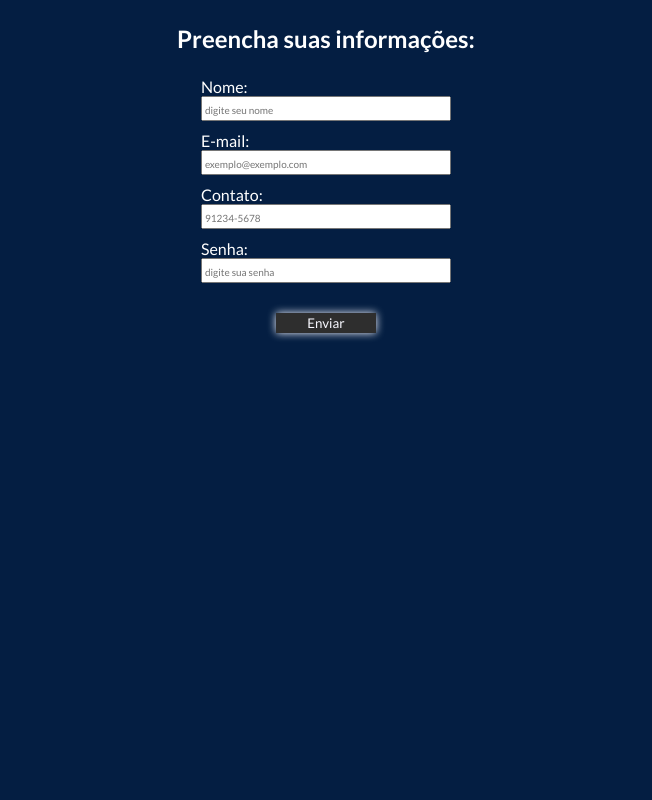
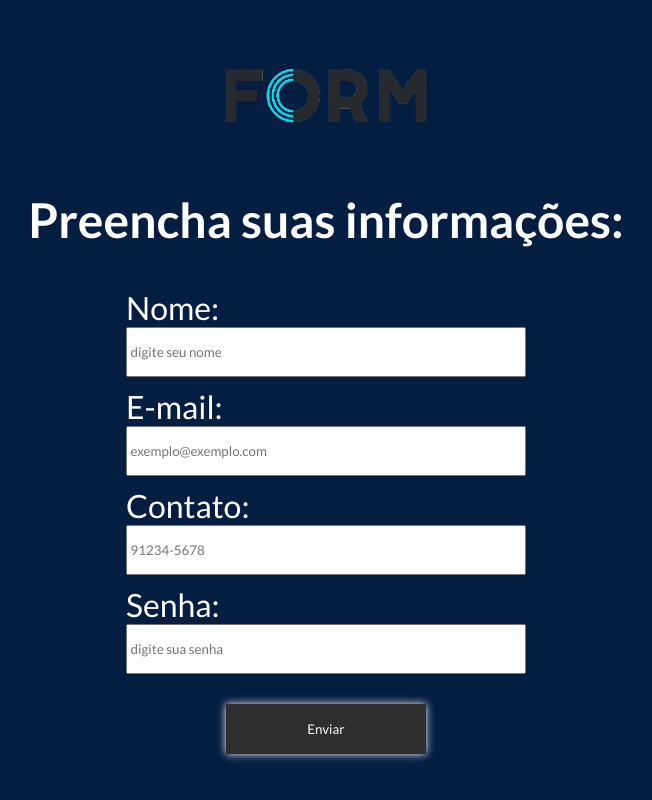
Before and after one commit to GabrielFratelli/React-Form, a React (Vite) app: page / in a window 1280 px wide. Shown: the whole page, without its empty margins (314-966 px from the left). Built offline with nearby package versions, Linux system fonts and the light colour scheme.

Commit message:
chore: adjusted width/height

```diff
--- a/src/components/Form/index.tsx
+++ b/src/components/Form/index.tsx
@@ -1,5 +1,6 @@
 import React from "react";
 import { useForm } from "react-hook-form";
+import Logo from "../../Assets/form_logo.png";
 
 import { Container, HeaderContainer, ButtonContainer } from "./styles";
 
@@ -25,6 +26,7 @@ export const Form = () => {
   return (
     <>
       <HeaderContainer>
+        <img src={Logo} alt="logo Form" />
         <strong>Preencha suas informações:</strong>
       </HeaderContainer>
       <Container>
--- a/src/components/Form/styles.ts
+++ b/src/components/Form/styles.ts
@@ -9,23 +9,21 @@ export const Container = styled.div`
     display: flex;
     align-items: center;
     flex-direction: column;
+    font-size: 2rem;
+    padding-top: 40px;
 
     gap: 10px;
 
     input {
-      height: 25px;
-      width: 250px;
+      height: 50px;
+      width: 400px;
 
       display: flex;
       align-items: center;
-
-      &::placeholder {
-        font-size: 10px;
-      }
     }
 
     span {
-      font-size: 0.5rem;
+      font-size: 1rem;
       color: var(--red);
     }
   }
@@ -35,14 +33,21 @@ export const HeaderContainer = styled.header`
   display: flex;
   align-items: center;
   justify-content: center;
+  flex-direction: column;
 
-  font-size: 1.5rem;
-  padding: 1.5rem;
+  font-size: 3rem;
+
+  img {
+    display: flex;
+    align-items: center;
+    justify-content: center;
+    width: 350px;
+  }
 `;
 
 export const ButtonContainer = styled.button`
-  height: 20px;
-  width: 100px;
+  height: 50px;
+  width: 200px;
   font-weight: 400;
   color: var(--opaco);
   background-color: var(--black);
```
Also changed, not shown: src/Assets/form_logo.png (added).
